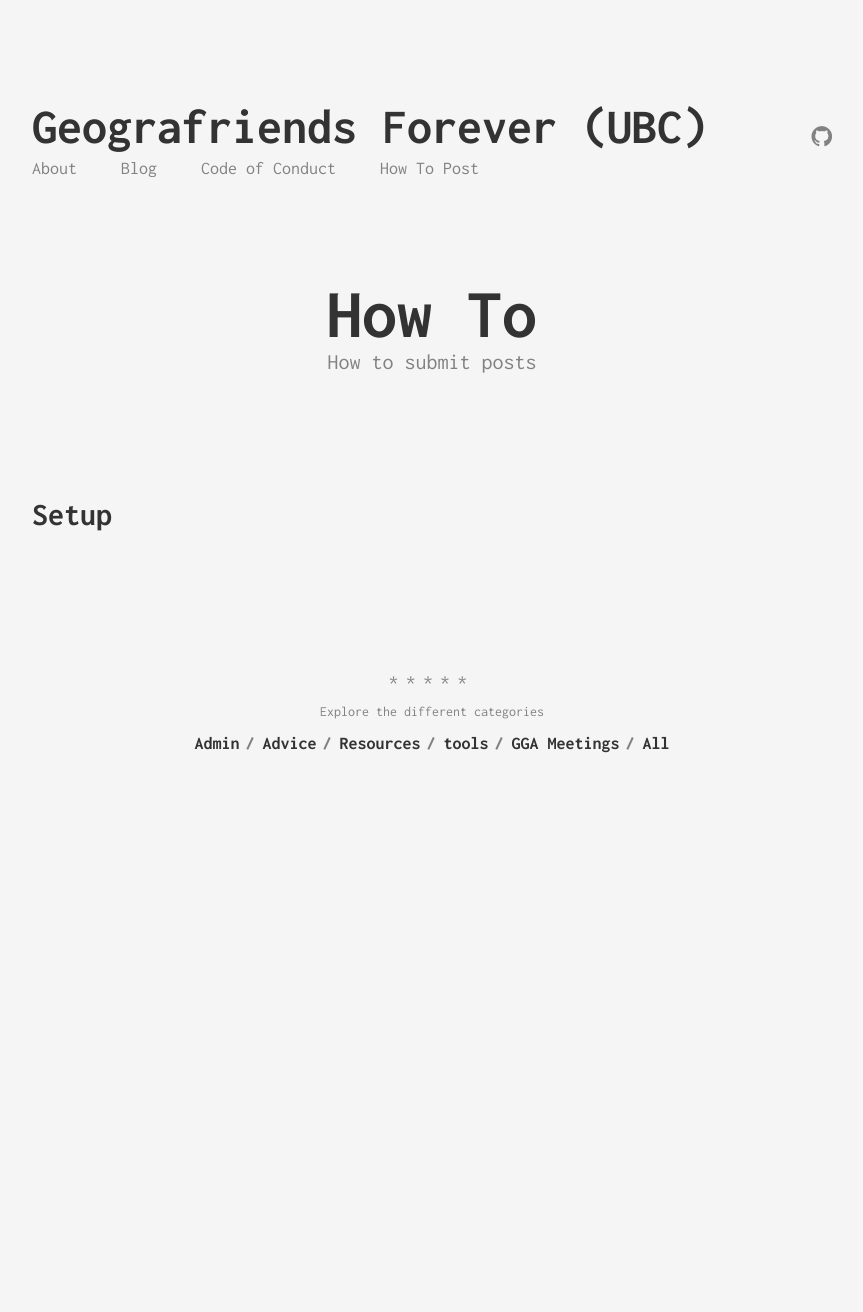
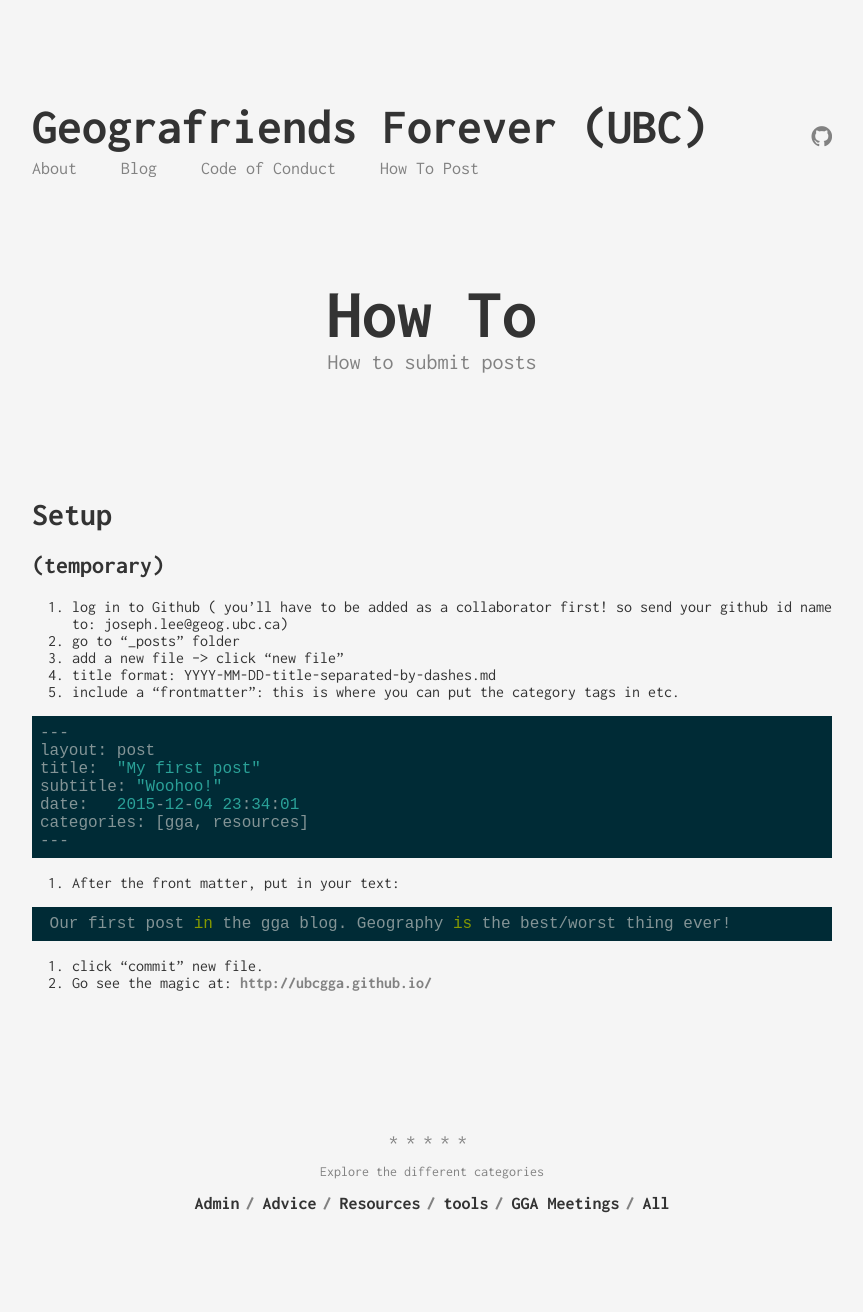
Before and after one commit to ubcgga/ubcgga.github.io, a Jekyll site: the page built from howto.md, in a window 1280 px wide. Shown: the whole page, without its empty margins (208-1071 px from the left). Built offline with Jekyll 4.4.1, drawn with Linux system fonts in a browser that asks for light colours; before the commit the page ends 900 px from its top, so only the background shows below that.

Commit message:
added discus commenting

````diff
--- a/_config.yml
+++ b/_config.yml
@@ -11,7 +11,7 @@
   #googleplus: https://www.google.com/+MotaquillahMaddane
   github: ubcgga
   #twitter: electrik_frog
-  # disqus: your_disqus_username
+  disqus: ubcgga
 
 # google_analytics: 'UA-XXXXXXXX-X'
 
--- a/_layouts/default.html
+++ b/_layouts/default.html
@@ -13,7 +13,6 @@
 
             {{ content }}
         </div>
-
         {% include externals/scripting.html %}
         {% include externals/google_analytics.html %}
     </body>
--- a/howto.md
+++ b/howto.md
@@ -7,3 +7,31 @@
 
 
 # Setup
+
+## (temporary)
+1. log in to Github
+( you'll have to be added as a collaborator first! so send your github id name to: joseph.lee@geog.ubc.ca)
+2. go to "_posts" folder
+3. add a new file --> click "new file"
+4. title format:   YYYY-MM-DD-title-separated-by-dashes.md
+5. include a "frontmatter": this is where you can put the category tags in etc.
+
+```
+---
+layout: post
+title:  "My first post"
+subtitle: "Woohoo!"
+date:   2015-12-04 23:34:01
+categories: [gga, resources]
+---
+```
+
+ 6. After the front matter, put in your text:
+
+
+ ```
+ Our first post in the gga blog. Geography is the best/worst thing ever!
+```
+
+6. click "commit" new file.
+7. Go see the magic at: [http://ubcgga.github.io/](http://ubcgga.github.io/)
````
